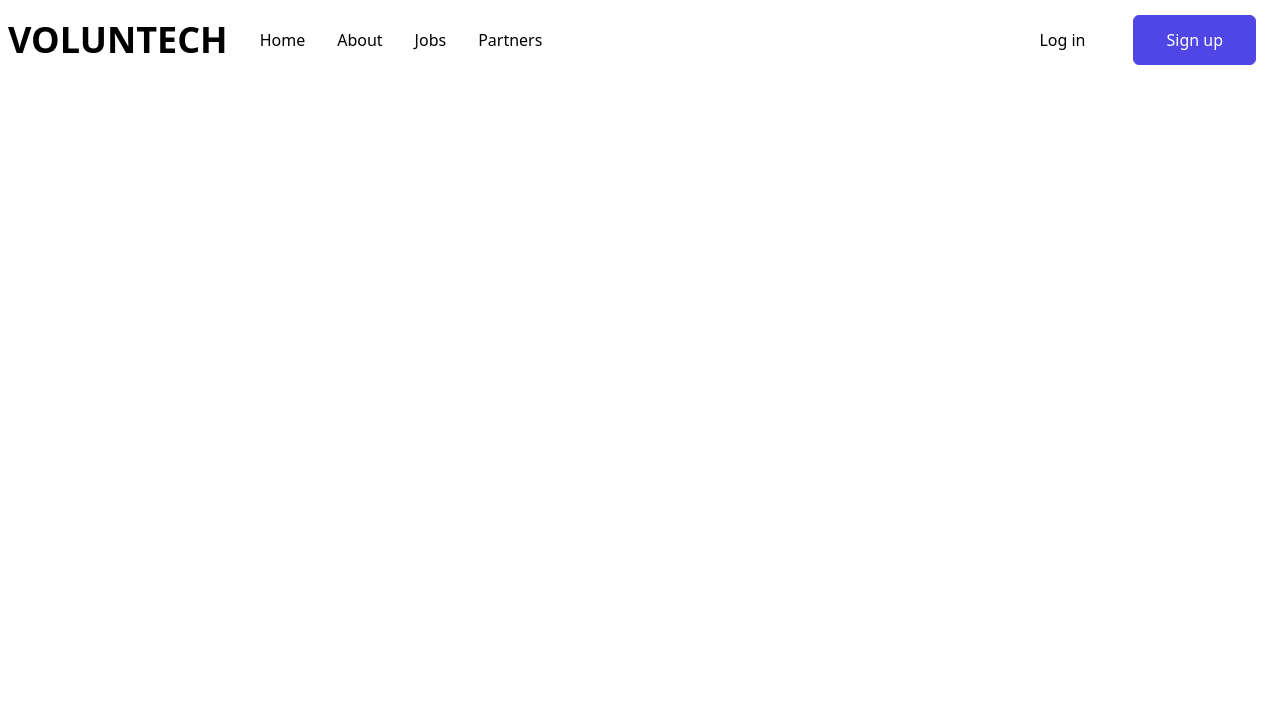
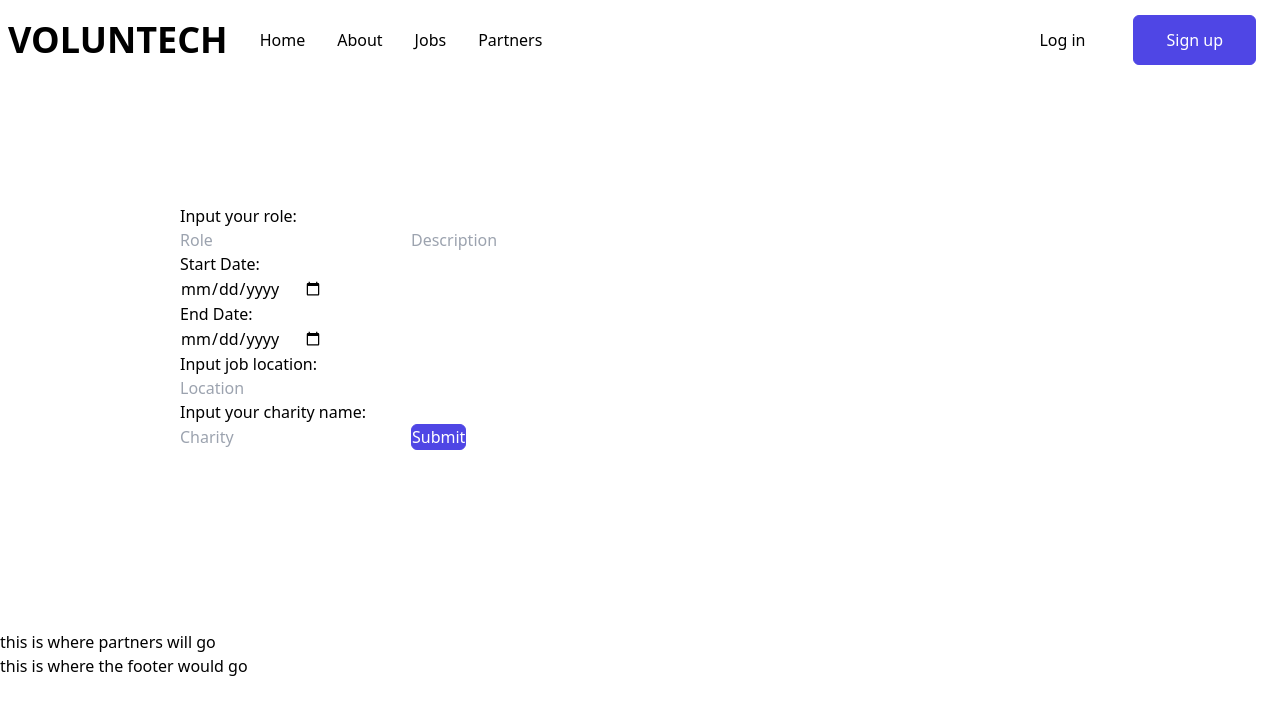
Before and after one commit to nadia-dj98/capstone-project-front-end, a React (Create React App) app in the folder voluntech/: page /about in a window 1280 px wide. Shown: the top 714 px of the page. Built offline with nearby package versions, Linux system fonts and the light colour scheme.

Commit message:
created job form

```diff
--- a/voluntech/src/App.css
+++ b/voluntech/src/App.css
@@ -1,38 +1,4 @@
-.App {
-  text-align: center;
+.job-form {
+  margin: 80px;
+  padding: 100px
 }
-
-.App-logo {
-  height: 40vmin;
-  pointer-events: none;
-}
-
-@media (prefers-reduced-motion: no-preference) {
-  .App-logo {
-    animation: App-logo-spin infinite 20s linear;
-  }
-}
-
-.App-header {
-  background-color: #282c34;
-  min-height: 100vh;
-  display: flex;
-  flex-direction: column;
-  align-items: center;
-  justify-content: center;
-  font-size: calc(10px + 2vmin);
-  color: white;
-}
-
-.App-link {
-  color: #61dafb;
-}
-
-@keyframes App-logo-spin {
-  from {
-    transform: rotate(0deg);
-  }
-  to {
-    transform: rotate(360deg);
-  }
-}
--- a/voluntech/src/components/About.js
+++ b/voluntech/src/components/About.js
@@ -1,7 +1,10 @@
+import JobForm from "./JobForm";
+
 const About = () => {
     return (
         <>
         <p>this is the about section</p>
+        <JobForm/>
         </>
      );
 }
--- /dev/null
+++ b/voluntech/src/components/JobForm.js
@@ -0,0 +1,99 @@
+import { useContext } from "react";
+import { useState } from "react";
+import { UserContext } from "../App";
+
+const JobForm = ({}) => {
+
+    const [user, setUser] = useContext(UserContext);
+
+    const [role, setRole] = useState("");
+    const [description, setDescription] = useState("");
+    const [startDate, setStartDate] = useState("");
+    const [endDate, setEndDate] = useState("");
+    const [location, setLocation] = useState("");
+    const [charity, setCharity] = useState("");
+
+
+    const postNewJob = (newJob) => {
+        fetch(`http://localhost:8080/jobs`, {
+            method: "POST",
+            headers: {"Content-Type": "application/json"},
+            body: JSON.stringify(newJob),
+        })
+        .then((response) =>response.json())
+        .then((response)=> {
+        // setJobs([...jobs,response]);
+        })
+    }
+
+    const handleFormSubmit = (event) => {
+        event.preventDefault();
+        postNewJob({role, description, startDate, endDate, location, charity});
+        setRole("");
+        setDescription("");
+        setStartDate("");
+        setEndDate("");
+        setLocation("");
+        setCharity("");
+    }
+
+
+    return (
+        <form onSubmit={handleFormSubmit} className="job-form">
+            <h2>Input your role:</h2>
+            <input className=""
+                type = "text"
+                placeholder="Role"
+                value={role}
+                onChange={(e) => setRole(e.target.value)}
+                />
+            <input
+                id="text-area"
+                type = "text"
+                rows="5"
+                cols="50"
+                placeholder="Description"
+                value = {description}
+                onChange={(e) => setDescription(e.target.value)}
+            />
+            <h3>Start Date:</h3>
+            <input
+                id ="startDate"
+                type="date"
+                placeholder="Start Date"
+                value={startDate}
+                onChange={(e) => setStartDate(e.target.value)}
+            />
+            <h3>End Date:</h3>
+            <input
+                id ="endDate"
+                type="date"
+                placeholder="End Date"
+                value={endDate}
+                onChange={(e) => setEndDate(e.target.value)}
+            />
+            <h2>Input job location:</h2>
+            <input
+                className=""
+                type = "text"
+                placeholder="Location"
+                value={location}
+                onChange={(e) => setLocation(e.target.value)}
+                />
+            <h2>Input your charity name:</h2>
+            <input
+                className=""
+                type = "text"
+                placeholder="Charity"
+                value={charity}
+                onChange={(e) => setCharity(e.target.value)}
+                />
+            <button id="submit-job" type="submit">Submit</button>
+        </form>
+
+
+    );
+
+}
+
+export default JobForm;
```
